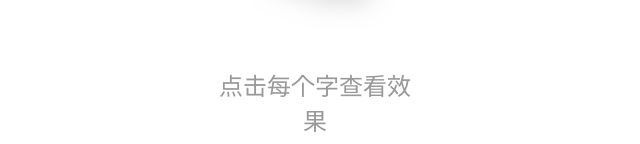
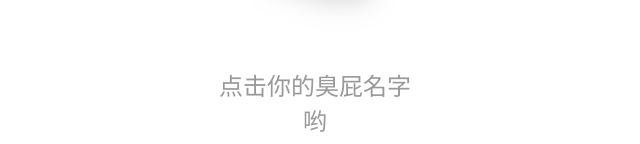
Before and after one commit to Yangzi73/ShanShan, a plain HTML site: page index.html in a window 1280 px wide. Shown: the part 653-797 px from the top of the page, 325-965 px from the left. Drawn offline with Linux system fonts and the light colour scheme.

Commit message:
Update index.html

```diff
--- a/index.html
+++ b/index.html
@@ -16,7 +16,7 @@
   <label for="ck3">珊</label>
 </div>
 
-<span>点击每个字查看效果</span>
+<span>点击你的臭屁名字哟</span>
 </body>
 
 
```
